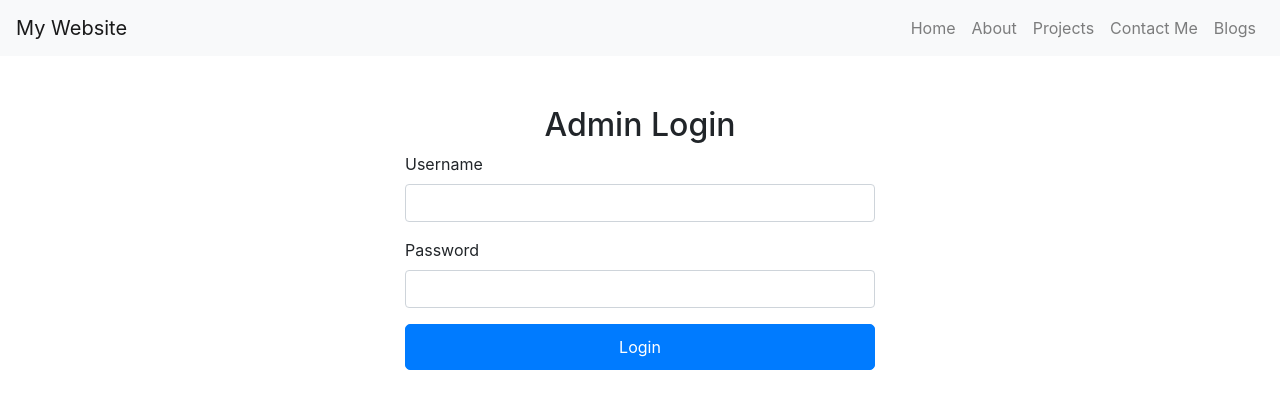
After one commit to suryansh-it/Portfolio-Website, a Flask app: page /admin/login in a window 1280 px wide. The commit adds this page. Shown: the top 409 px of the page. Run offline with Flask 3, Linux system fonts and the light colour scheme; some libraries are stand-ins or nearby versions.

Commit message:
admin login template done

```diff
--- a/app.py
+++ b/app.py
@@ -141,11 +141,11 @@ def admin_routes():
             flash('Invalid username or password')               #if login fails
         return render_template('admin_login.html')
 
-    @app.route('/admin/dashboard',methods=['GET', 'POST'])
-    def admin_dashboard():
+    @app.route('/admin',methods=['GET', 'POST'])
+    def admin():
         if 'admin' not in session:
             return redirect(url_for('admin_login'))
-        return render_template('admin_dashboard.html')
+        return render_template('admin.html')
 
     @app.route('/admin/logout',methods=['GET', 'POST'])
     def admin_logout():
@@ -178,7 +178,7 @@ def admin_dashboard_content():
         about_section = AboutSection.query.all()
         return render_template('admin_dashboard.html',about_section=about_section )
 
-    @app.route('/admin/dashboard/edit_about',method=["PUT"])
+    @app.route('/admin/dashboard/edit_about',methods=["PUT"])
     def edit_about():
         about_section = AboutSection.query.all()
         data = request.get_json()
@@ -214,7 +214,7 @@ def admin_dashboard_content():
         project = ProjectData.query.get_or_404(id)
         return render_template('admin_dashboard.html', project= project)
 
-    @app.route('/admin/dashboard/edit_projects/<int:id>',method=["PUT"])
+    @app.route('/admin/dashboard/edit_projects/<int:id>',methods=["PUT"])
     def edit_projects(id):
         project = ProjectData.query.get_or_404(id)
         data = request.get_json()
--- /dev/null
+++ b/templates/admin_login.html
@@ -0,0 +1,32 @@
+{% extends "base.html" %} {% block title %}Admin Login{% endblock %} {% block
+content %}
+<div class="container" style="max-width: 500px; margin-top: 50px">
+  <h2 class="text-center">Admin Login</h2>
+  <form method="POST" action="{{ url_for('admin_login') }}">
+    <div class="form-group">
+      <label for="username">Username</label>
+      <input
+        type="text"
+        class="form-control"
+        id="username"
+        name="username"
+        required
+      />
+    </div>
+    <div class="form-group">
+      <label for="password">Password</label>
+      <input
+        type="password"
+        class="form-control"
+        id="password"
+        name="password"
+        required
+      />
+    </div>
+    {% with messages = get_flashed_messages() %} {% if messages %}
+    <div class="alert alert-danger" role="alert">{{ messages[0] }}</div>
+    {% endif %} {% endwith %}
+    <button type="submit" class="btn btn-primary btn-block">Login</button>
+  </form>
+</div>
+{% endblock %}
--- a/templates/admin_templates.html
+++ /dev/null
@@ -1,2 +0,0 @@
-{% extends "base.html" %} {% block content %} {% if 'admin' in session %} {%
-else %} {% endif %} {%endblock%}
--- a/templates/index.html
+++ b/templates/index.html
@@ -5,9 +5,7 @@
 <footer>
   <div class="sticky-button">
     {% if 'admin' in session %}
-    <a href="{{ url_for('admin_dashboard') }}" class="btn btn-primary"
-      >Admin Dashboard</a
-    >
+    <a href="{{ url_for('admin') }}" class="btn btn-primary">Admin Dashboard</a>
     {% else %}
     <a href="{{ url_for('admin_login') }}" class="btn btn-primary">Admin</a>
     {% endif %}
```
Also changed, not shown: templates/admin.html (added, +21 -0 lines), templates/admin_dashboard.html (added).
